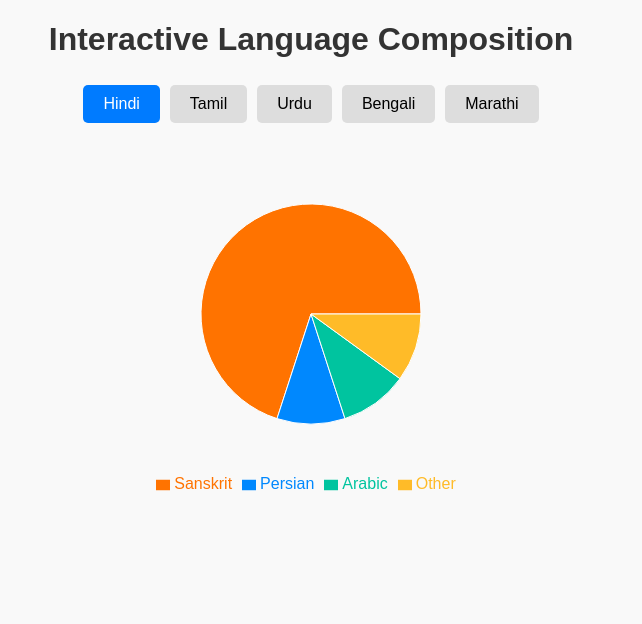
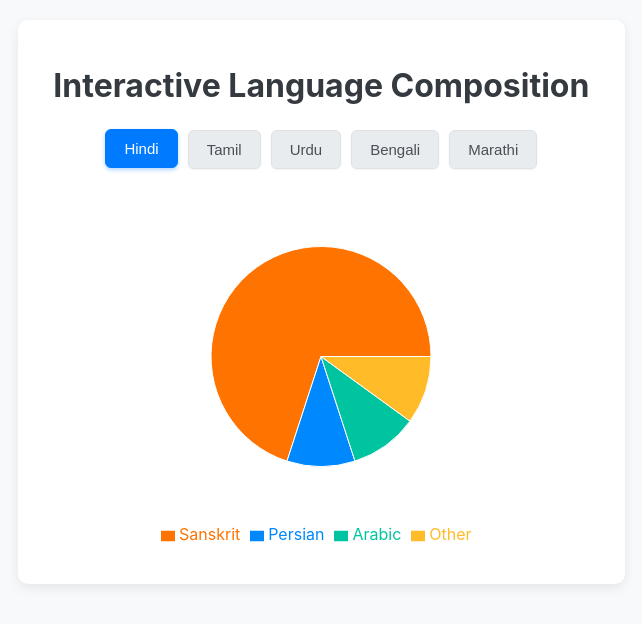
Before and after one commit to tejasbhati27/languageINTRACTIVE, a React (Create React App) app: page / in a window 1280 px wide. Shown: the top 624 px of the page, without its empty margins (329-971 px from the left). Built offline with nearby package versions, Linux system fonts and the light colour scheme.

Commit message:
Update App.css

```diff
--- a/src/App.css
+++ b/src/App.css
@@ -1,46 +1,78 @@
 body {
-  font-family: Arial, sans-serif;
+  font-family: -apple-system, BlinkMacSystemFont, 'Segoe UI', Roboto, Oxygen, Ubuntu, Cantarell, 'Open Sans', 'Helvetica Neue', sans-serif;
   text-align: center;
-  background-color: #f9f9f9;
+  background-color: #f8f9fa; /* Lighter background */
+  margin: 0;
+  padding: 0;
+  display: flex; /* Use flexbox for centering */
+  justify-content: center;
+  align-items: flex-start; /* Align items to top */
+  min-height: 100vh; /* Ensure it takes full viewport height */
 }
 
-.container {
-  padding: 20px;
+.app-container { /* Changed from .container to avoid conflicts */
+  padding: 25px;
+  margin-top: 20px; /* Add some space from the top */
+  max-width: 900px; /* Max width for larger screens */
+  width: 95%; /* Responsive width */
+  background-color: #ffffff; /* White background for the main content */
+  border-radius: 10px;
+  box-shadow: 0 4px 12px rgba(0, 0, 0, 0.08);
 }
 
 h1 {
-  color: #333;
+  color: #343a40; /* Darker heading color */
+  margin-bottom: 25px; /* More space below title */
 }
 
 .language-selector {
-  margin: 20px 0;
+  margin-bottom: 30px; /* More space below buttons */
+  display: flex;
+  flex-wrap: wrap; /* Allow buttons to wrap */
+  justify-content: center; /* Center buttons */
+  gap: 10px; /* Space between buttons */
 }
 
 .lang-btn {
-  padding: 10px 20px;
-  margin: 5px;
-  border: none;
+  padding: 10px 18px;
+  border: 1px solid #dee2e6; /* Light border */
   cursor: pointer;
-  font-size: 16px;
-  border-radius: 5px;
-  background-color: #ddd;
-  transition: all 0.3s ease-in-out;
+  font-size: 15px;
+  border-radius: 6px;
+  background-color: #e9ecef; /* Light gray background */
+  color: #495057; /* Text color */
+  transition: all 0.2s ease-in-out;
+  box-shadow: 0 1px 2px rgba(0, 0, 0, 0.05);
 }
 
 .lang-btn.selected {
-  background-color: #007bff;
+  background-color: #007bff; /* Standard blue */
   color: white;
+  border-color: #007bff;
+  box-shadow: 0 2px 4px rgba(0, 123, 255, 0.3);
+  transform: translateY(-1px); /* Slight lift effect */
 }
 
-.lang-btn:hover {
-  transform: scale(1.1);
+.lang-btn:not(.selected):hover {
+  background-color: #ced4da; /* Darker hover for non-selected */
+  border-color: #adb5bd;
+  transform: translateY(-1px);
 }
 
-.hover-info {
-  margin-top: 20px;
-  padding: 10px;
-  background-color: white;
-  display: inline-block;
-  border-radius: 8px;
-  box-shadow: 0 0 10px rgba(0, 0, 0, 0.1);
+.chart-container {
+  /* No specific styles needed if ResponsiveContainer handles it well */
+  /* Ensures the container doesn't collapse */
+   min-height: 360px; /* Adjust based on chart height + legend */
+   margin: 0 auto; /* Center chart container if needed */
+   max-width: 500px; /* Control max width of chart area */
 }
+
+/* Optional: Style the legend if needed */
+.recharts-legend-wrapper {
+  padding-top: 15px; /* Add space above the legend */
+}
+
+/* Ensure ResponsiveContainer takes space */
+.recharts-responsive-container {
+    min-width: 250px; /* Minimum width */
+}
```
